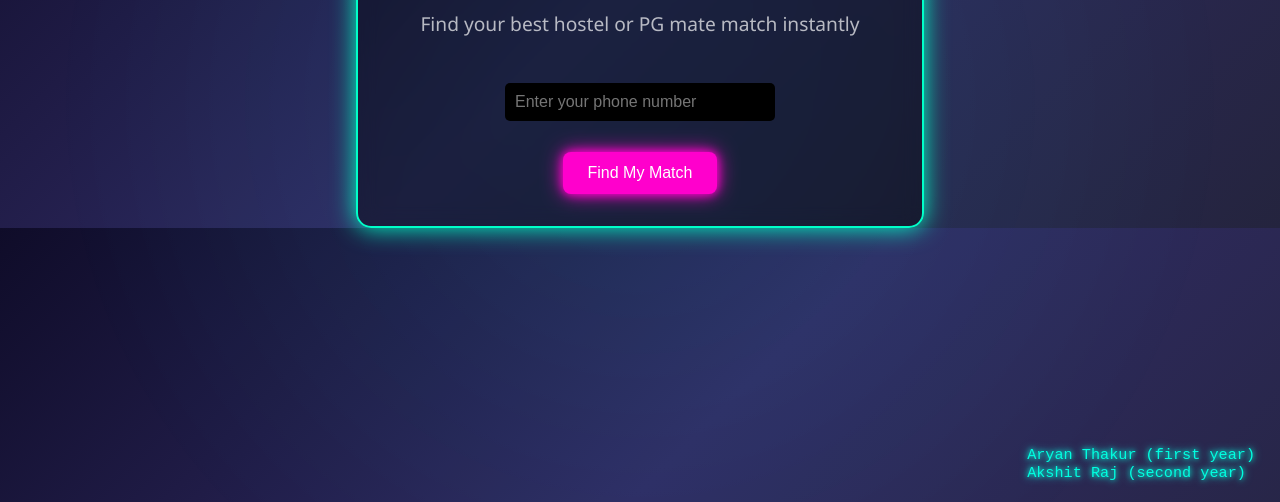
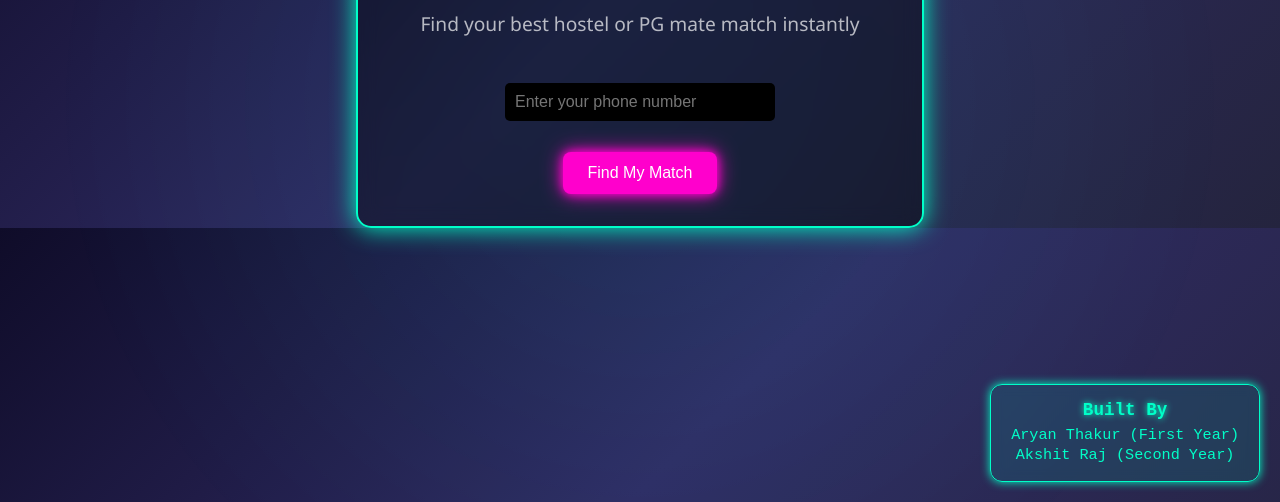
Before and after one commit to 1aryan23/hostel-pg-matchmaker, a plain HTML site: page templates/index.html in a window 1280 px wide. Shown: the part 298-800 px from the top of the page. Drawn offline with Linux system fonts and the light colour scheme.

Commit message:
index.html

```diff
--- a/templates/index.html
+++ b/templates/index.html
@@ -73,14 +73,32 @@
             box-shadow: 0 0 15px #ff00cc, 0 0 30px #ff00cc;
         }
 
-        .credits {
+        /* Built By Box */
+        .built-by-box {
             position: fixed;
             bottom: 20px;
-            right: 25px;
-            font-size: 0.95em;
-            color: #00ffe0;
-            text-shadow: 0 0 5px #00ffe0, 0 0 10px #00ffe0;
+            right: 20px;
+            background-color: rgba(0, 255, 200, 0.1);
+            border: 1px solid #00ffc8;
+            border-radius: 12px;
+            padding: 15px 20px;
+            box-shadow: 0 0 10px #00ffc8;
+            text-align: center;
+            backdrop-filter: blur(6px);
             font-family: 'Courier New', Courier, monospace;
+            color: #00ffc8;
+        }
+
+        .built-by-box h3 {
+            margin: 0;
+            font-size: 1.1rem;
+            text-shadow: 0 0 6px #00ffc8;
+            margin-bottom: 6px;
+        }
+
+        .built-by-box p {
+            margin: 2px 0;
+            font-size: 0.95rem;
         }
     </style>
 </head>
@@ -96,9 +114,11 @@
         </form>
     </div>
 
-    <div class="credits">
-        Aryan Thakur (first year)<br>
-        Akshit Raj (second year)
+    <!-- Built By Box -->
+    <div class="built-by-box">
+        <h3>Built By</h3>
+        <p>Aryan Thakur (First Year)</p>
+        <p>Akshit Raj (Second Year)</p>
     </div>
 </body>
 </html>
```
